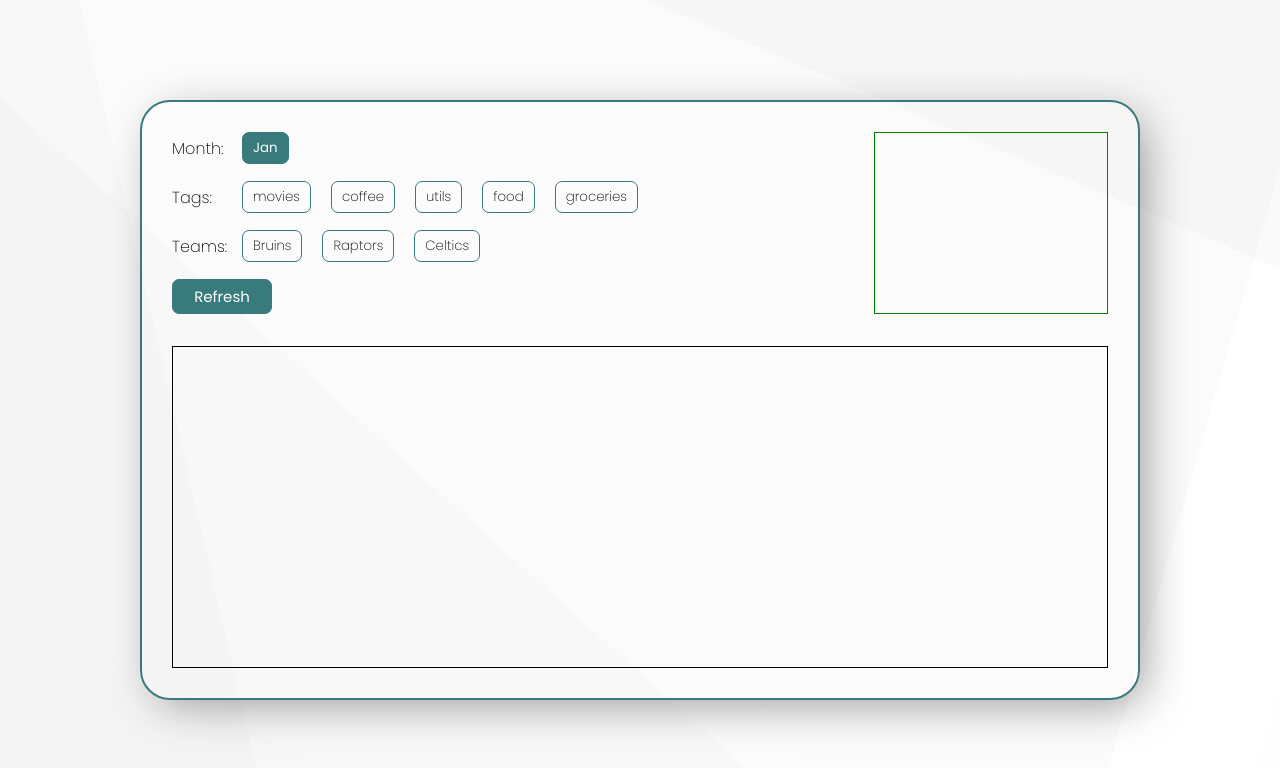
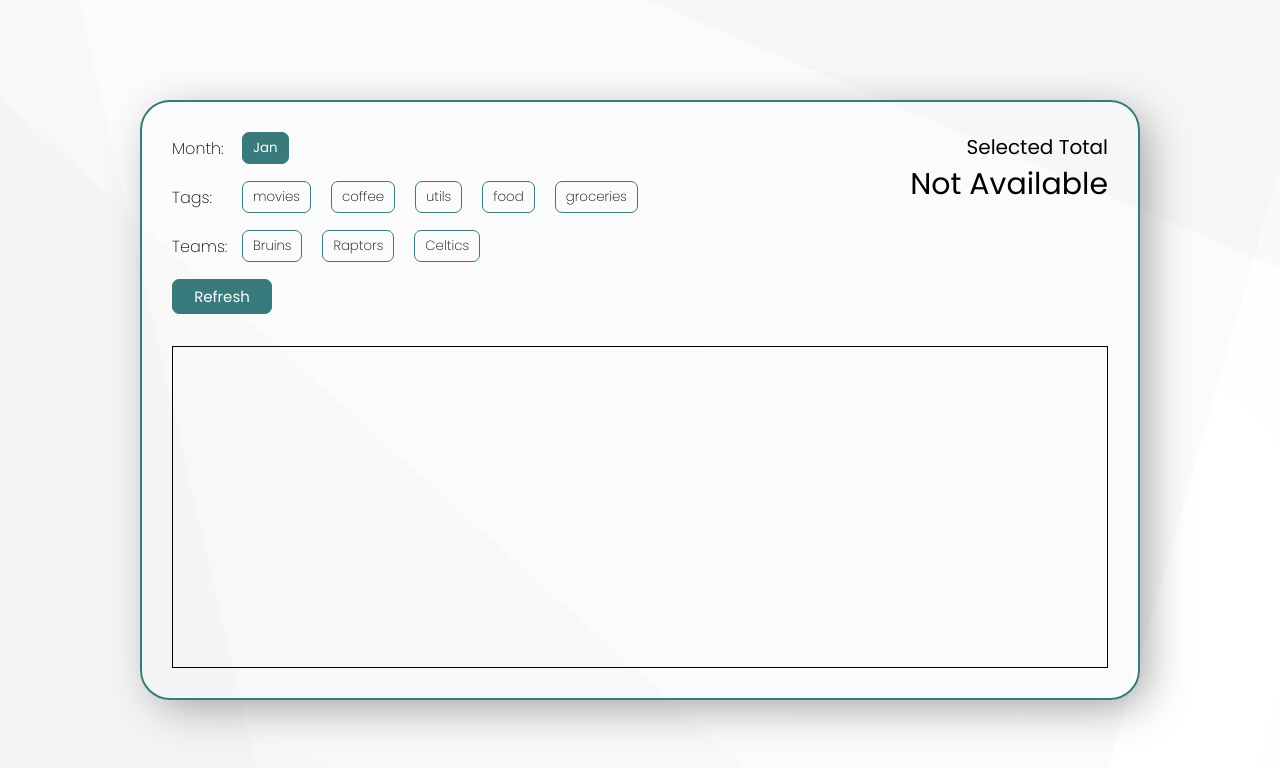
Before and after one commit to lavaboy1738/jt-case, a React (Create React App) app: page / in a window 1280 px wide. Shown: the top 768 px of the page. Built offline with nearby package versions, Linux system fonts and the light colour scheme.

Commit message:
dynamic total display complete

```diff
--- a/src/Components/selectors.tsx
+++ b/src/Components/selectors.tsx
@@ -11,7 +11,7 @@ import {TeamSelection} from "./teamSelection";
 import {GlobalContext, Criteria} from "../App";
 
 //data
-import {data, Tag, Team} from "../Data/data";
+import {data} from "../Data/data";
 
 const SelectorsStyles = styled.div`
     width: 70%;
--- a/src/Components/total.tsx
+++ b/src/Components/total.tsx
@@ -1,16 +1,34 @@
-import React from "react";
+import React, { useContext } from "react";
 import styled from "styled-components";
+
+//context
+import {GlobalContext} from "../App";
 
 const TotalStyles = styled.div`
     width: 25%;
     height: 100%;
-    border: 1px solid green;
+    text-align: right;
+    .title{
+        font-size: 20px;
+        font-weight: 400;
+    }
+    .number{
+        font-size: 30px;
+        font-weight: 400;
+    }
 `
 
 export const Total = ()=>{
+    const {criteria} = useContext(GlobalContext);
     return(
         <TotalStyles>
-
+            <div className="title">Selected Total</div>
+            <div className="number">{
+                criteria.transactions.length===0?
+                "Not Available"
+                :
+                `$${(criteria.transactions.reduce((accum, currentVal)=>accum + currentVal.amountInCents, 0)/100).toFixed(2)}`
+            }</div>
         </TotalStyles>
     )
 }
```
